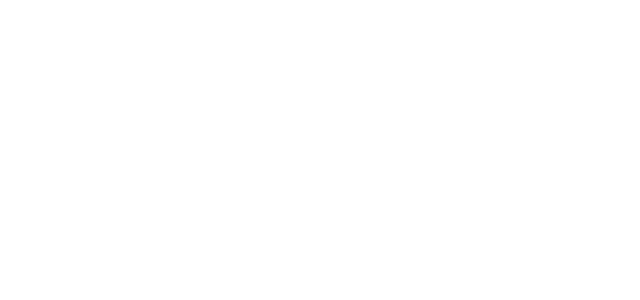
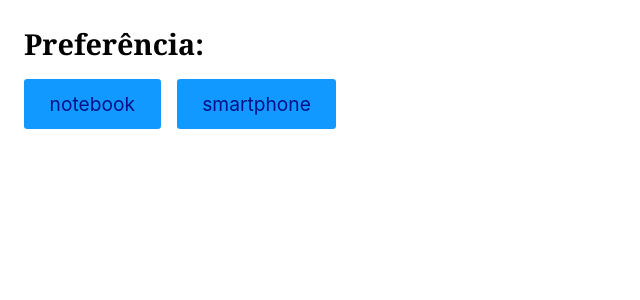
Before and after one commit to caiquegiovannini/react-exercises-origamid, a React (Create React App) app: page /exercise05 in a window 1280 px wide. Shown: the top 300 px of the page, without its empty margins (0-640 px from the left). Built offline with nearby package versions, Linux system fonts and the light colour scheme.

Commit message:
exercicio 05: buscar dados na api com useEffect

```diff
--- a/src/Routes.js
+++ b/src/Routes.js
@@ -6,6 +6,7 @@ import Ex01 from './exercises/Ex01';
 import Ex02 from './exercises/Ex02';
 import Ex03 from './exercises/Ex03/Ex03';
 import Ex04 from './exercises/Ex04/Ex04';
+import Ex05 from './exercises/Ex05/Ex05';
 
 const Routes = () => {
   return (
@@ -16,6 +17,7 @@ const Routes = () => {
         <Route path="/exercise02" component={Ex02} />
         <Route path="/exercise03" component={Ex03} />
         <Route path="/exercise04" component={Ex04} />
+        <Route path="/exercise05" component={Ex05} />
       </Switch>
     </BrowserRouter>
   );
--- /dev/null
+++ b/src/exercises/Ex05/Ex05.js
@@ -0,0 +1,39 @@
+import React, { useState } from 'react';
+import Produto from './components/Produto';
+
+// Quando o usuário clicar em um dos botões, faça um fetch do produto clicado utilizando a api abaixo
+// https://ranekapi.origamid.dev/json/api/produto/notebook
+// https://ranekapi.origamid.dev/json/api/produto/smartphone
+// Mostre o nome e preço na tela (separe essa informação em um componente Produto.js)
+// Defina o produto clicado como uma preferência do usuário no localStorage
+// Quando o usuário entrar no site, se existe um produto no localStorage, faça o fetch do mesmo
+
+function Ex05() {
+  const [preferencia, setPreferencia] = useState(
+    localStorage.getItem('produto') || null,
+  );
+
+  function handleClick(event) {
+    const preferenciaNome = event.target.innerText;
+    localStorage.setItem('produto', preferenciaNome);
+    setPreferencia(preferenciaNome);
+  }
+
+  return (
+    <section>
+      <div className="buttons">
+        <h1>Preferência: {preferencia}</h1>
+        <button onClick={handleClick} style={{ marginRight: '1rem' }}>
+          notebook
+        </button>
+        <button onClick={handleClick} style={{ marginRight: '1rem' }}>
+          smartphone
+        </button>
+      </div>
+
+      {preferencia && <Produto preferencia={preferencia} />}
+    </section>
+  );
+}
+
+export default Ex05;
--- /dev/null
+++ b/src/exercises/Ex05/components/Produto.js
@@ -0,0 +1,24 @@
+import React, { useState, useEffect } from 'react';
+
+function Produto({ preferencia }) {
+  const [product, setProduct] = useState(null);
+
+  useEffect(() => {
+    fetch(`https://ranekapi.origamid.dev/json/api/produto/${preferencia}`)
+      .then((res) => res.json())
+      .then((data) => setProduct(data));
+  }, [preferencia]);
+
+  return (
+    <section>
+      {product && (
+        <div className="main">
+          <h1>{product.nome}</h1>
+          <p>R$ {product.preco}</p>
+        </div>
+      )}
+    </section>
+  );
+}
+
+export default Produto;
--- a/src/exercises/index.js
+++ b/src/exercises/index.js
@@ -19,6 +19,10 @@ const Exercises = () => {
       <li key="ex04">
         <Link to="/exercise04">Exercício 04</Link>
       </li>
+
+      <li key="ex05">
+        <Link to="/exercise05">Exercício 05</Link>
+      </li>
     </ul>
   );
 };
```
